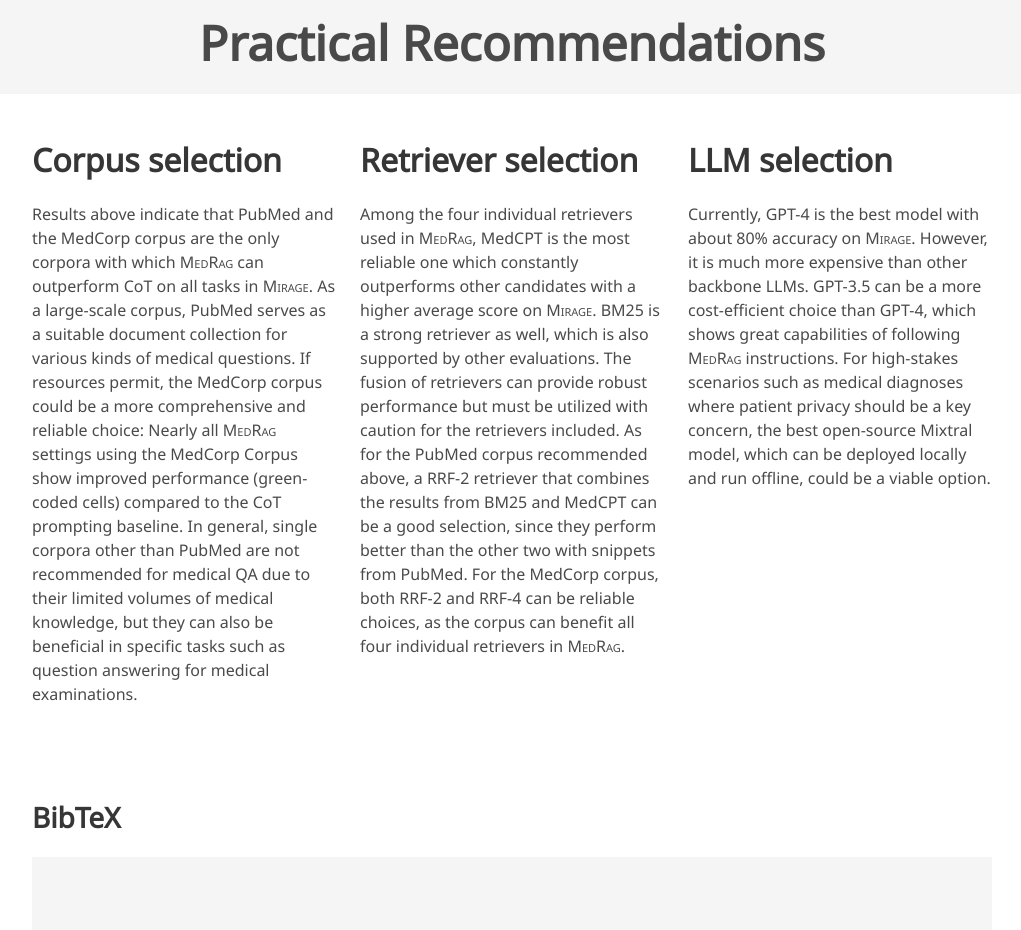
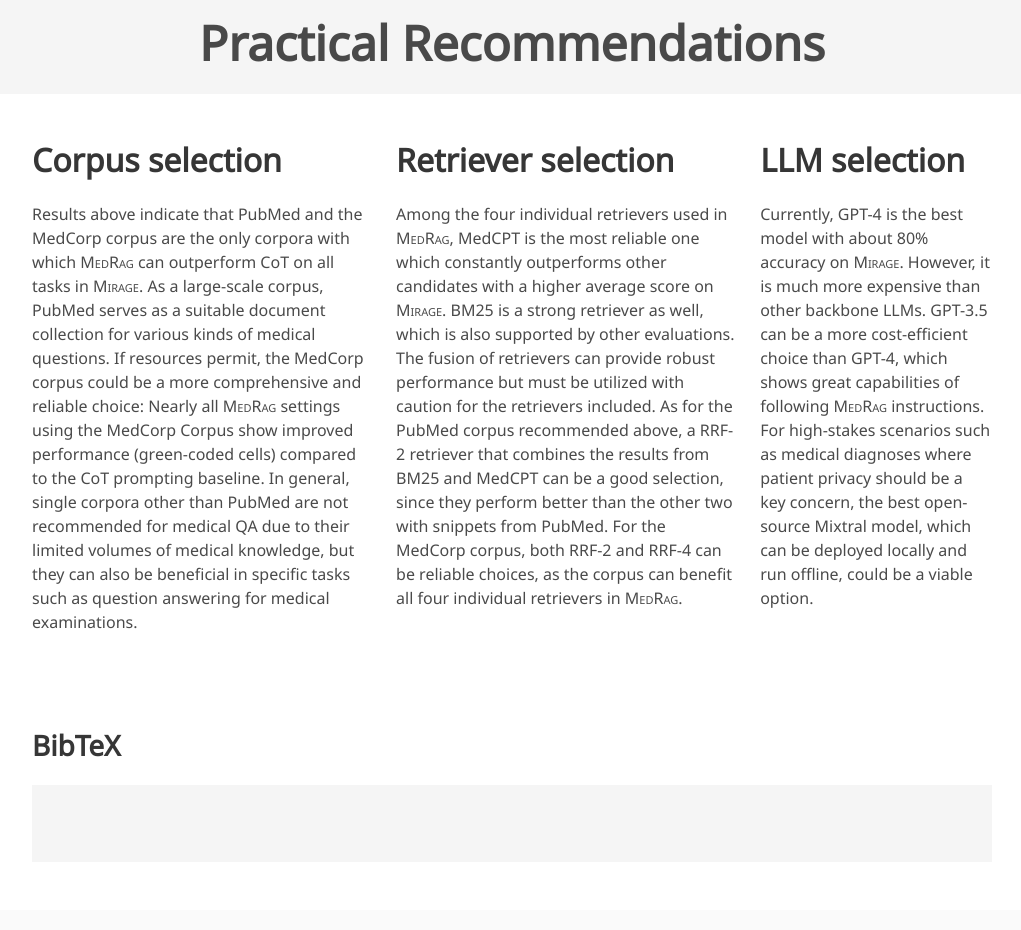
Before and after one commit to Teddy-XiongGZ/benchmark-medical-rag, a plain HTML site: page docs/index.html in a window 1280 px wide. Shown: the part 4560-5490 px from the top of the page, without its empty margins (128-1149 px from the left). Drawn offline with nearby package versions, Linux system fonts and the light colour scheme; some icons are missing; a web font is replaced by a local one.

Commit message:
update index.html

```diff
--- a/docs/index.html
+++ b/docs/index.html
@@ -339,7 +339,7 @@
   <div class="container is-max-desktop">
     <div class="columns is-centered">
       <!-- Corpus Selection. -->
-      <div class="column">
+      <div class="column" style="flex: 0 0 37%;">
         <div class="content">
           <h2 class="title is-3">Corpus selection</h2>
           <p>
@@ -350,7 +350,7 @@
       <!--/ Corpus Selection. -->
 
       <!-- Retriever Selection. -->
-      <div class="column">
+      <div class="column" style="flex: 0 0 37%;">
         <div class="content">
           <h2 class="title is-3">Retriever selection</h2>
           <p>
@@ -361,7 +361,7 @@
       <!--/ Retriever Selection. -->
 
       <!-- LLM Selection. -->
-      <div class="column">
+      <div class="column" style="flex: 0 0 26%;">
         <div class="content">
           <h2 class="title is-3">LLM selection</h2>
           <p>
```
